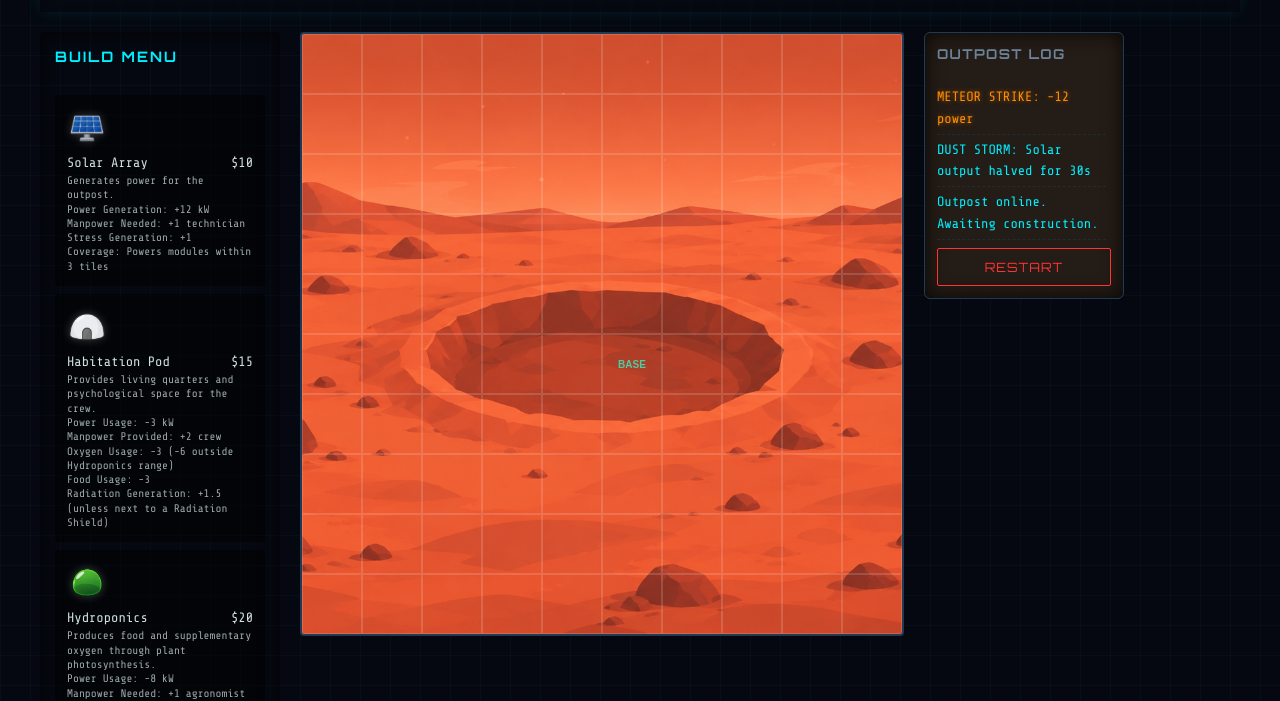
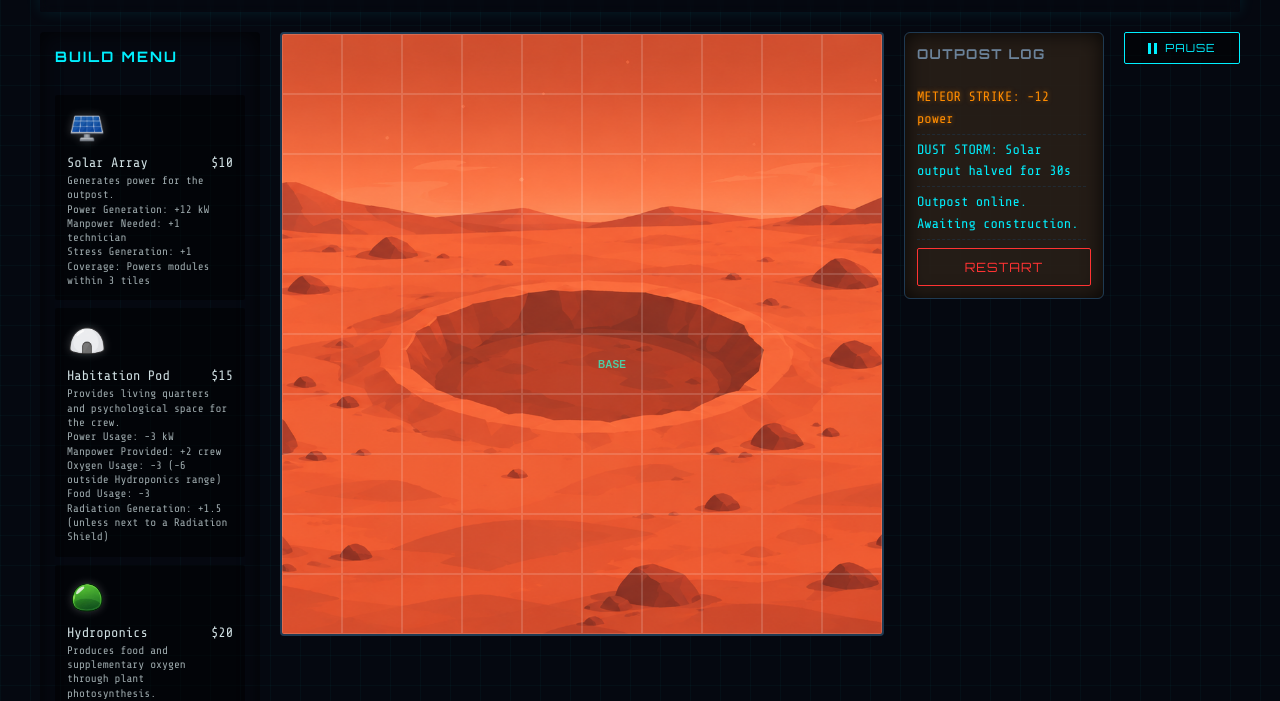
Before and after one commit to SADP-18/NASA-Hackathon-Game, a website built with Vite: page index.html in a window 1280 px wide. Shown: the part 95-796 px from the top of the page. Built offline with nearby package versions, Linux system fonts and the light colour scheme; files whose address does not match are found by name.

Commit message:
added pause button oh my days

```diff
--- a/index.html
+++ b/index.html
@@ -57,6 +57,7 @@
             <aside id="sidePanel">
                 <h2>Build Menu</h2>
                 <div id="buildMenu"></div>
+
             </aside>
 
             <canvas id="gridCanvas"></canvas>
@@ -65,6 +66,13 @@
                 <h2>Outpost Log</h2>
                 <div id="log"></div>
                 <button id="restartBtn">Restart</button>
+            </aside>
+
+            <aside id="controlPanel">
+                <button id="pauseBtn" title="Pause / Resume (P)">
+                    <span class="pause-icon"></span>
+                    <span id="pauseBtnLabel">PAUSE</span>
+                </button>
             </aside>
         </div>
     </div>
--- a/src/main.ts
+++ b/src/main.ts
@@ -414,7 +414,7 @@ const render = (canvas: HTMLCanvasElement): ((s: State) => void) => {
                 }
 
                 // Pause overlay
-                    if (s.paused) {
+                if (s.paused) {
                 ctx.fillStyle = "rgba(5, 8, 16, 0.7)";
                 ctx.fillRect(0, 0, canvas.width, canvas.height);
 
@@ -423,7 +423,6 @@ const render = (canvas: HTMLCanvasElement): ((s: State) => void) => {
                 ctx.textAlign = "center";
                 ctx.fillText("SYSTEM PAUSED", canvas.width / 2, canvas.height / 2);
             }
-
             }
         }
 
@@ -491,6 +490,15 @@ const render = (canvas: HTMLCanvasElement): ((s: State) => void) => {
                 overlay.classList.add("hidden");
             }
         }
+
+        // --- Pause button ---
+        const pauseBtn = document.getElementById("pauseBtn") as HTMLButtonElement | null;
+        const pauseLabel = document.getElementById("pauseBtnLabel");
+        if (pauseBtn && pauseLabel) {
+            pauseLabel.innerText = s.paused ? "RESUME" : "PAUSE";
+            pauseBtn.classList.toggle("paused", s.paused);
+            pauseBtn.disabled = s.gameOver || s.gameWon || s.levelComplete;
+        }
     };
 };
 
@@ -513,10 +521,23 @@ const state$ = (canvas: HTMLCanvasElement): Observable<State> => {
     );
 
     // Pause toggle (P key)
-    const pause$: Observable<Reducer> = fromEvent<KeyboardEvent>(document, "keydown").pipe(
+    // const pause$: Observable<Reducer> = fromEvent<KeyboardEvent>(document, "keydown").pipe(
+    //     filter(e => e.code === "KeyP"),
+    //     map(() => togglePause),
+    // );
+
+    // Pause toggle (P key or button)
+    const pauseKey$: Observable<Reducer> = fromEvent<KeyboardEvent>(document, "keydown").pipe(
         filter(e => e.code === "KeyP"),
         map(() => togglePause),
     );
+
+    const pauseBtn$: Observable<Reducer> = fromEvent<MouseEvent>(document, "click").pipe(
+        filter(e => (e.target as HTMLElement).closest("#pauseBtn") !== null),
+        map(() => togglePause),
+    );
+
+    const pause$ = merge(pauseKey$, pauseBtn$);
 
     // Restart button
     const restart$: Observable<State> = fromEvent<MouseEvent>(document, "click").pipe(
--- a/style.css
+++ b/style.css
@@ -31,12 +31,13 @@ body {
     align-items: center;
     padding: 20px;
 }
-
 /* ===== App ===== */
 #app {
     display: flex;
     flex-direction: column;
-    width: fit-content; /* App shrink to the widest child which is the #game*/
+    /* width: fit-content;  */ /* App shrink to the widest child which is the #game*/
+    width: 100%;
+    max-width: 1200px;
 }
 
 /* ===== Top bar ===== */
@@ -96,6 +97,11 @@ body {
     display: flex;
     gap: 20px;
     align-items: flex-start;
+    width: 100%;
+}
+
+#gridCanvas {
+    flex: 0 0 auto;
 }
 
 /* ===== Side panel (build menu) ===== */
@@ -105,11 +111,22 @@ body {
     gap: 8px;
 }
 
+#sidePanel {
+    flex: 0 1 220px;
+    min-width: 160px;
+    width: auto;
+}
+
+#rightPanel {
+    flex: 0 1 200px;
+    min-width: 150px;
+    width: auto;
+}
+
 #sidePanel, #rightPanel {
     display: flex;
     flex-direction: column;
     gap: 12px;
-    width: 240px;
     padding: 15px;
     background-color: var(--panel-bg);
     border: 1px solid var(--panel-border);
@@ -126,10 +143,6 @@ body {
     border-bottom: 1px solid var(--panel-border);
     padding-bottom: 8px;
     text-transform: uppercase;
-}
-
-#rightPanel {
-    max-height: 620px;
 }
 
 .module-btn {
@@ -280,6 +293,81 @@ body {
     text-shadow: 0 0 5px rgba(255, 140, 0, 0.5);
 }
 
+/* ===== Control panel (pause) ===== */
+#controlPanel {
+    flex: 1 1 90px;
+    min-width: 90px;
+    align-self: flex-start;
+    display: flex;
+    flex-direction: column;
+    padding: 8px;
+    background-color: var(--bg-panel);
+    border: none;
+    background-color: transparent;
+    box-shadow: none;
+    padding: 0;
+}
+
+/* ===== Pause Button ===== */
+#pauseBtn {
+    width: 100%;
+    display: flex;
+    align-items: center;
+    justify-content: center;
+    gap: 8px;
+    padding: 8px 10px;
+    background-color: rgba(0, 0, 0, 0.5);
+    border: 1px solid var(--accent-cyan);
+    border-radius: 2px;
+    color: var(--accent-cyan);
+    font-family: var(--font-hud);
+    font-size: 0.7em;
+    letter-spacing: 1px;
+    text-transform: uppercase;
+    white-space: nowrap;
+    cursor: pointer;
+    transition: all 0.2s ease;
+}
+
+#pauseBtn:hover:not(:disabled) {
+    background-color: rgba(0, 240, 255, 0.1);
+    box-shadow: 0 0 10px rgba(0, 240, 255, 0.3), inset 0 0 10px rgba(0, 240, 255, 0.1);
+}
+
+#pauseBtn.paused {
+    border-color: #f5d76e;
+    color: #f5d76e;
+    background-color: rgba(245, 215, 110, 0.08);
+    box-shadow: 0 0 10px rgba(245, 215, 110, 0.3);
+}
+
+#pauseBtn:disabled {
+    opacity: 0.35;
+    cursor: not-allowed;
+}
+
+/* Pause icon: two small bars */
+.pause-icon {
+    display: block;
+    width: 3px;
+    height: 11px;
+    margin-right: 6px;
+    background-color: currentColor;
+    box-shadow: 6px 0 0 currentColor;
+}
+
+/* Play triangle when paused */
+#pauseBtn.paused .pause-icon {
+    width: 0;
+    height: 0;
+    margin-right: 0;
+    background: none;
+    box-shadow: none;
+    border-left: 9px solid currentColor;
+    border-top: 6px solid transparent;
+    border-bottom: 6px solid transparent;
+}
+
 /* Custom Scrollbar for Log */
 #log::-webkit-scrollbar { width: 6px; }
 #log::-webkit-scrollbar-track { background: rgba(0,0,0,0.5); }
```
